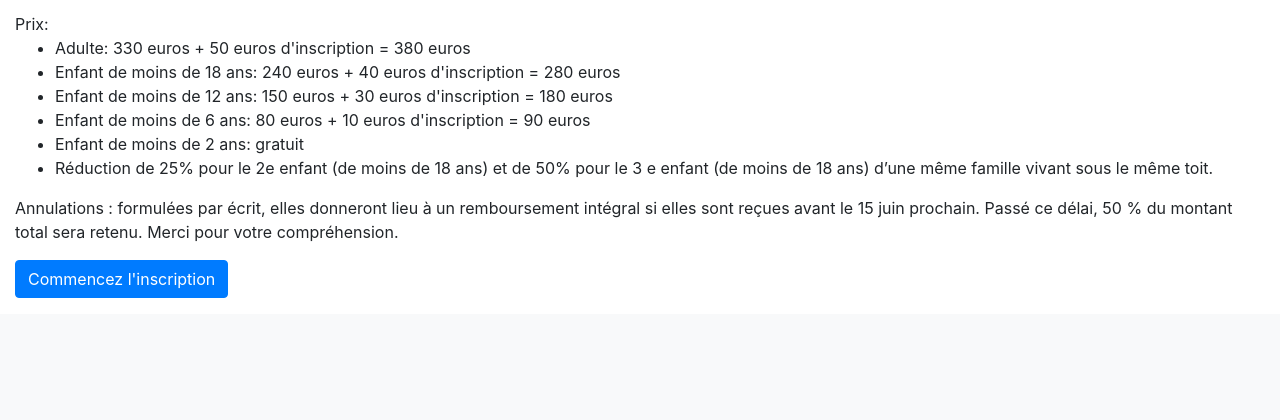
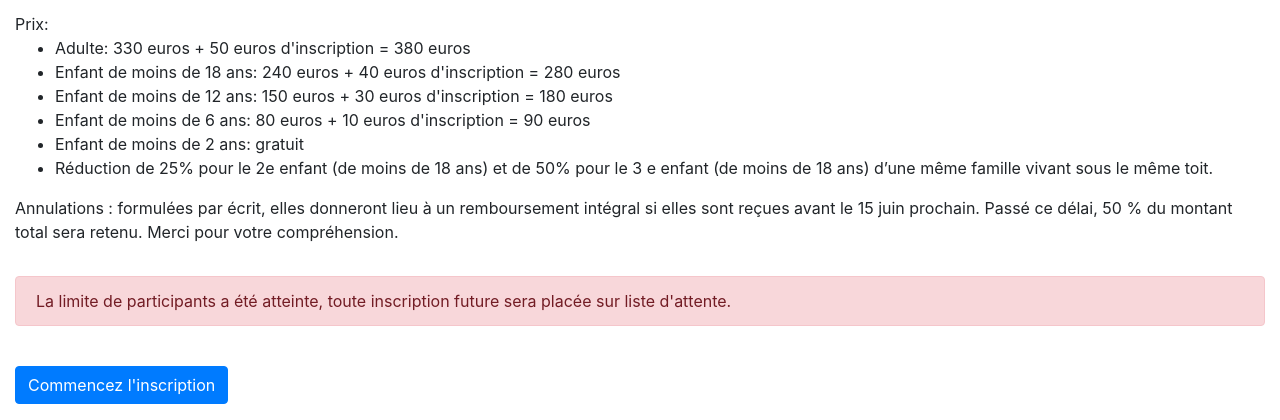
Before and after one commit to acelpb/dyn_signup, a Django app: page / in a window 1280 px wide. Shown: the part 492-912 px from the top of the page. Before the commit the page ends 790 px from the top, so only its background shows below. Run offline with Django 3.2, Linux system fonts and the light colour scheme.

Commit message:
info: full

```diff
--- a/signup2023/templates/signup/index.html
+++ b/signup2023/templates/signup/index.html
@@ -65,6 +65,8 @@
             Passé ce délai, 50 % du montant total sera retenu. Merci pour votre compréhension.
         </bold>
         <p class="pt-3">
+            <div class="alert alert-danger">La limite de participants a été atteinte, toute inscription future sera placée sur liste d'attente.</div>
+            <br>
             <a href="{% url "group_edit" %}" class="btn btn-primary">Commencez l'inscription</a>
         </p>
         </div>
```
